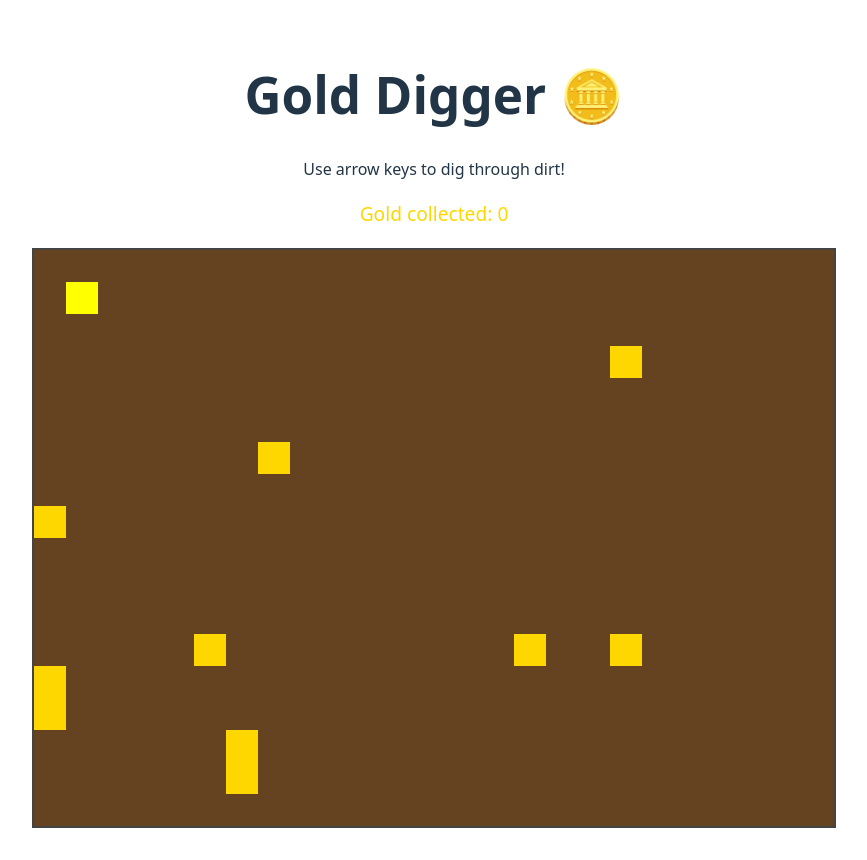
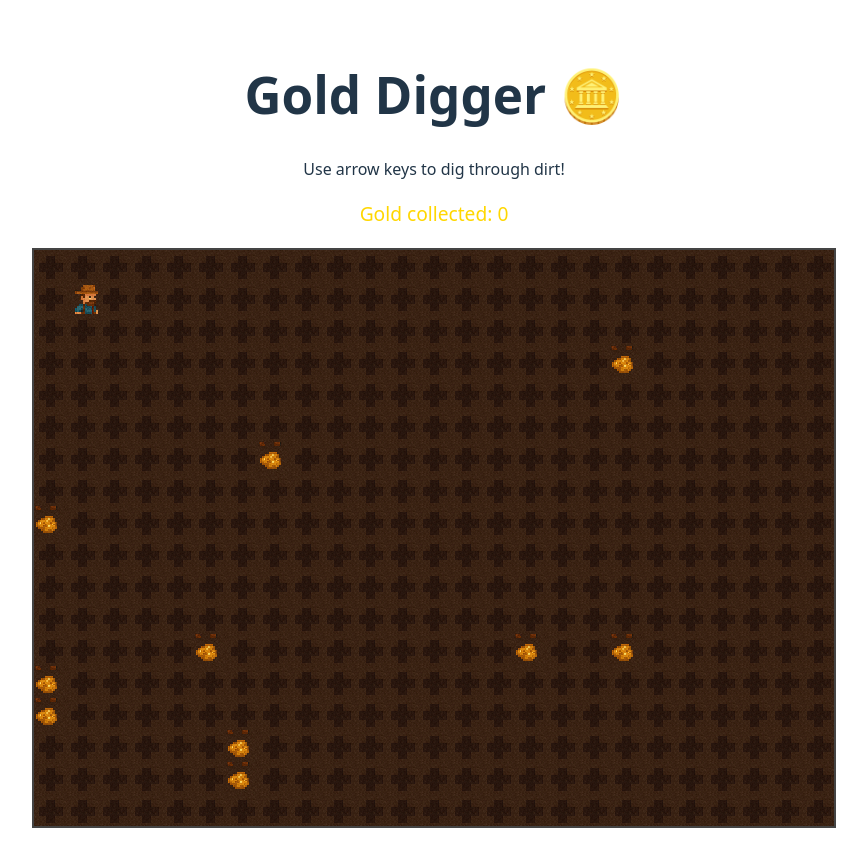
Before and after one commit to zensoftwarenl/gold-digger, a React (Vite) app: page / in a window 1280 px wide. Shown: the whole page, without its empty margins (206-1073 px from the left). Built offline with nearby package versions, Linux system fonts and the light colour scheme.

Commit message:
add tileset

```diff
--- a/src/ProspectorGame.tsx
+++ b/src/ProspectorGame.tsx
@@ -1,4 +1,5 @@
 import { useEffect, useRef, useState } from "react";
+import tilesetSrc from './Prospector-Tileset.png';
 
 const tileSize = 32;
 const mapCols = 25;
@@ -40,6 +41,7 @@ const directions: Position[] = [
 
 export const ProspectorGame = () => {
     const canvasRef = useRef<HTMLCanvasElement | null>(null);
+    const imageRef = useRef<HTMLImageElement | null>(null);
     const mapRef = useRef<TileType[][]>(createInitialMap());
     const keysPressed = useRef<Set<string>>(new Set());
     const playerRef = useRef<Position>({ x: 1, y: 1 });
@@ -181,42 +183,58 @@ export const ProspectorGame = () => {
 
             // Draw map
             ctx.clearRect(0, 0, canvasWidth, canvasHeight);
+
+            if (!imageRef.current) return;
+
+            const tileMap = {
+                dirt: { x: 0, y: 48 },
+                gold: { x: 96, y: 96 },
+                empty: { x: 48, y: 48 },
+            };
+
             for (let row = 0; row < mapRows; row++) {
                 for (let col = 0; col < mapCols; col++) {
                     const tile = mapRef.current[row][col];
-                    if (tile === "dirt") ctx.fillStyle = "#654321";
-                    else if (tile === "gold") ctx.fillStyle = "gold";
-                    else ctx.fillStyle = "#111";
-                    ctx.fillRect(col * tileSize, row * tileSize, tileSize, tileSize);
+                    const sprite = tileMap[tile];
+                    ctx.drawImage(
+                        imageRef.current,
+                        sprite.x, sprite.y, tileSize, tileSize,
+                        col * tileSize, row * tileSize, tileSize, tileSize
+                    );
                 }
             }
 
             // Draw enemies
+            const enemySprite = { x: 48, y: 96 };
             for (const enemy of enemiesRef.current) {
-                ctx.fillStyle = "red";
-                ctx.fillRect(
-                    enemy.x * tileSize + 4,
-                    enemy.y * tileSize + 4,
-                    tileSize - 8,
-                    tileSize - 8
+                ctx.drawImage(
+                    imageRef.current,
+                    enemySprite.x, enemySprite.y, tileSize, tileSize,
+                    enemy.x * tileSize, enemy.y * tileSize, tileSize, tileSize
                 );
             }
 
             // Draw player
             const px = playerRef.current.x * tileSize;
             const py = playerRef.current.y * tileSize;
-            ctx.fillStyle = "yellow";
-            ctx.fillRect(px, py, tileSize, tileSize);
+            const playerSprite = { x: 0, y: 0 };
+            ctx.drawImage(
+                imageRef.current,
+                playerSprite.x, playerSprite.y, tileSize, tileSize,
+                px, py, tileSize, tileSize
+            );
 
             if (runningRef.current) {
                 requestAnimationFrame(loop);
             }
         };
 
-        // Start the loop only if not game over or win
-        // (This is technically redundant because at mount, gameOver and win should be false,
-        // but we keep the conditional for clarity if needed)
-        requestAnimationFrame(loop);
+        const image = new Image();
+        image.src = tilesetSrc;
+        image.onload = () => {
+            imageRef.current = image;
+            requestAnimationFrame(loop);
+        };
     }, [gameOver]);
 
     return (
```
Also changed, not shown: src/Prospecter-main-screen.png (added), src/Prospector-Tileset.png (added).
